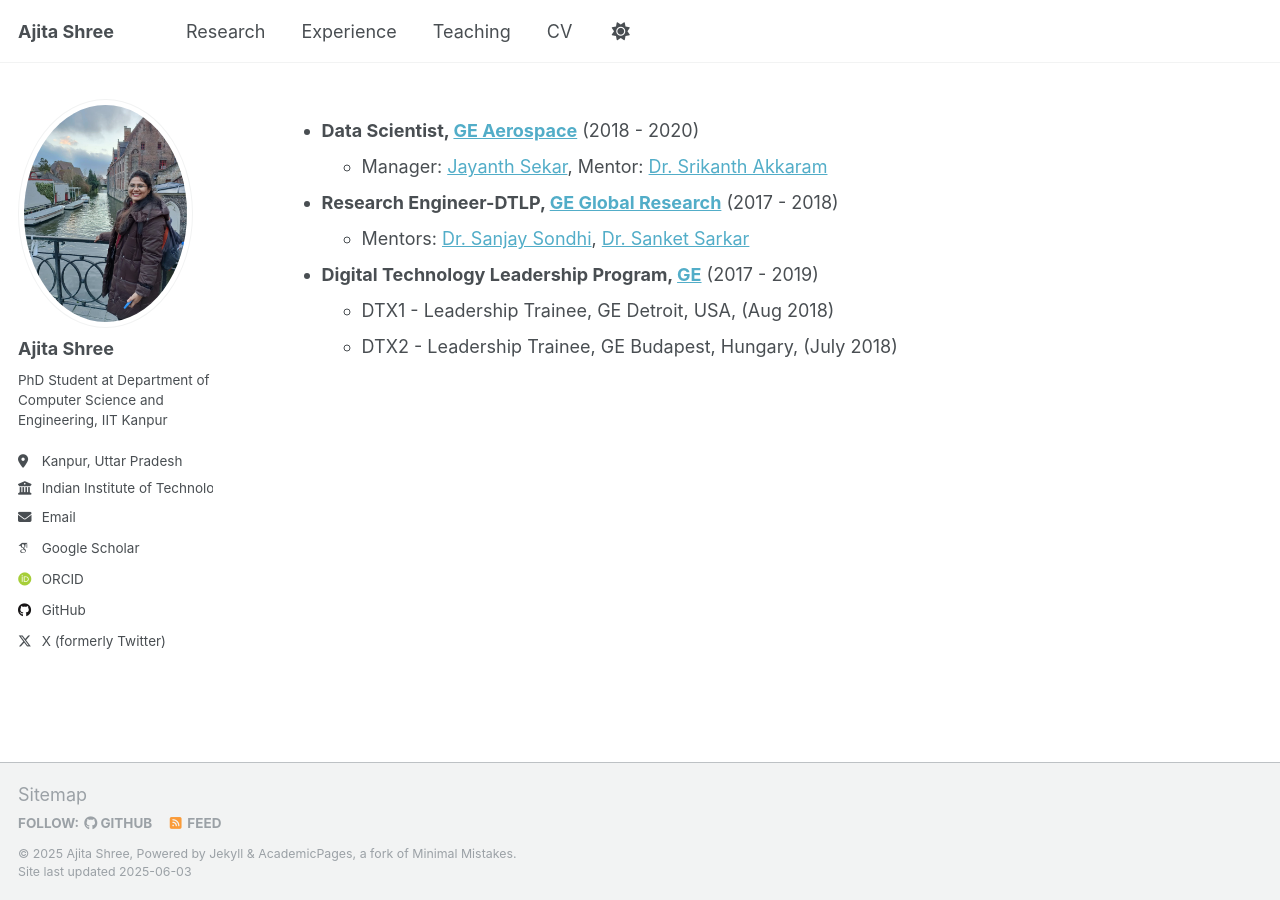
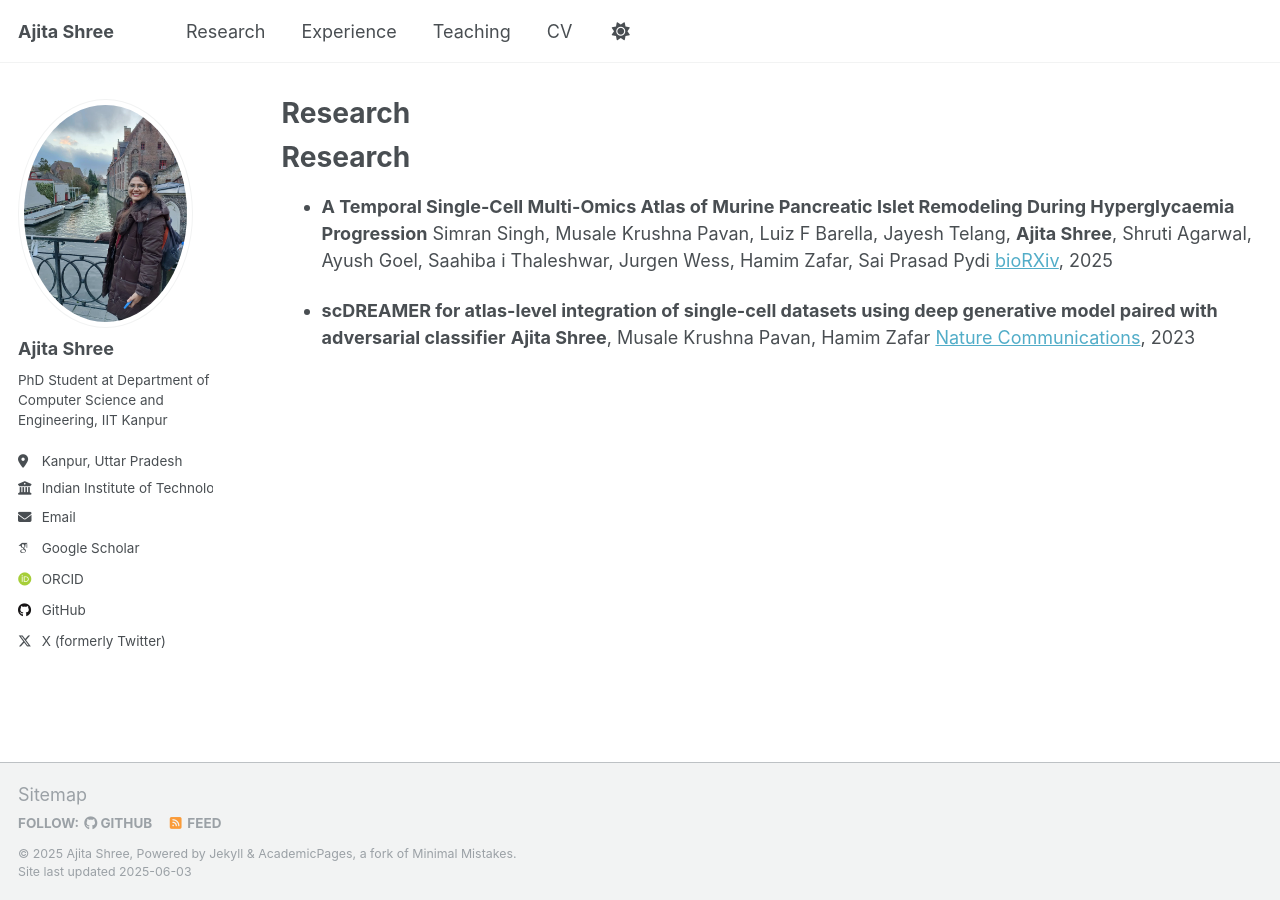
Before and after one commit to ajitashree/ajitashree.github.io, a Jekyll site: the page built from _pages/research.md, in a window 1280 px wide. Built offline with Jekyll 4.4.1, drawn with Linux system fonts in a browser that asks for light colours; some web fonts are replaced.

Commit message:
research

```diff
--- a/_pages/research.md
+++ b/_pages/research.md
@@ -1,16 +1,17 @@
 ---
-
 layout: archive
-title: ""
-permalink: /experience/
+title: "Research"
+permalink: /research/
 author_profile: true
 
 ---
 
-* **Data Scientist, [GE Aerospace](https://www.geaerospace.com/)** (2018 - 2020)
-    * Manager: [Jayanth Sekar](https://www.linkedin.com/in/jayanth-sekar-9b9285a/?originalSubdomain=in), Mentor: [Dr. Srikanth Akkaram](https://www.linkedin.com/in/srikanth-a-b15913c/)
-* **Research Engineer-DTLP, [GE Global Research](https://www.ge.com/news/reports/tag/ge%20global%20research)** (2017 - 2018)
-    * Mentors: [Dr. Sanjay Sondhi](https://www.linkedin.com/in/sanjay-sondhi/), [Dr. Sanket Sarkar](https://www.linkedin.com/in/sanket-sarkar-5a43a646/)
-* **Digital Technology Leadership Program, [GE](https://careers.geaerospace.com/global/en/digital-technology-leadership-program)** (2017 - 2019)
-    * DTX1 - Leadership Trainee, GE Detroit, USA, (Aug 2018)
-    * DTX2 - Leadership Trainee, GE Budapest, Hungary, (July 2018)
+# Research
+
+* **A Temporal Single-Cell Multi-Omics Atlas of Murine Pancreatic Islet Remodeling During Hyperglycaemia Progression**
+Simran Singh, Musale Krushna Pavan, Luiz F Barella, Jayesh Telang, **Ajita Shree**, Shruti Agarwal, Ayush Goel, Saahiba i Thaleshwar, Jurgen Wess, Hamim Zafar, Sai Prasad Pydi
+[bioRXiv](https://www.biorxiv.org/content/10.1101/2025.05.29.656754v1), 2025
+
+* **scDREAMER for atlas-level integration of single-cell datasets using deep generative model paired with adversarial classifier**
+**Ajita Shree**, Musale Krushna Pavan, Hamim Zafar
+[Nature Communications](https://www.nature.com/articles/s41467-023-43590-8), 2023
```
Also changed, not shown: _pages/experience.md (added, +16 -0 lines).
